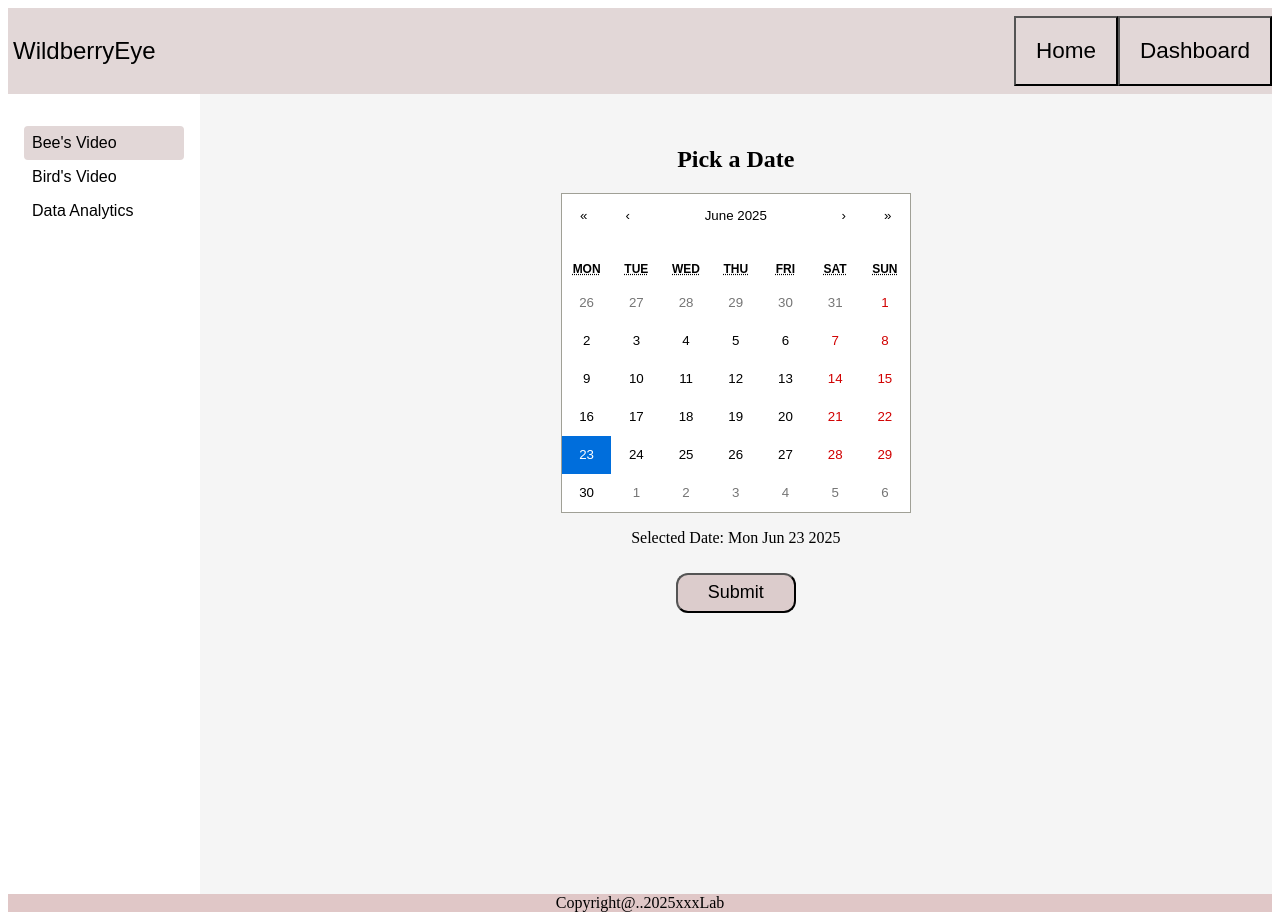
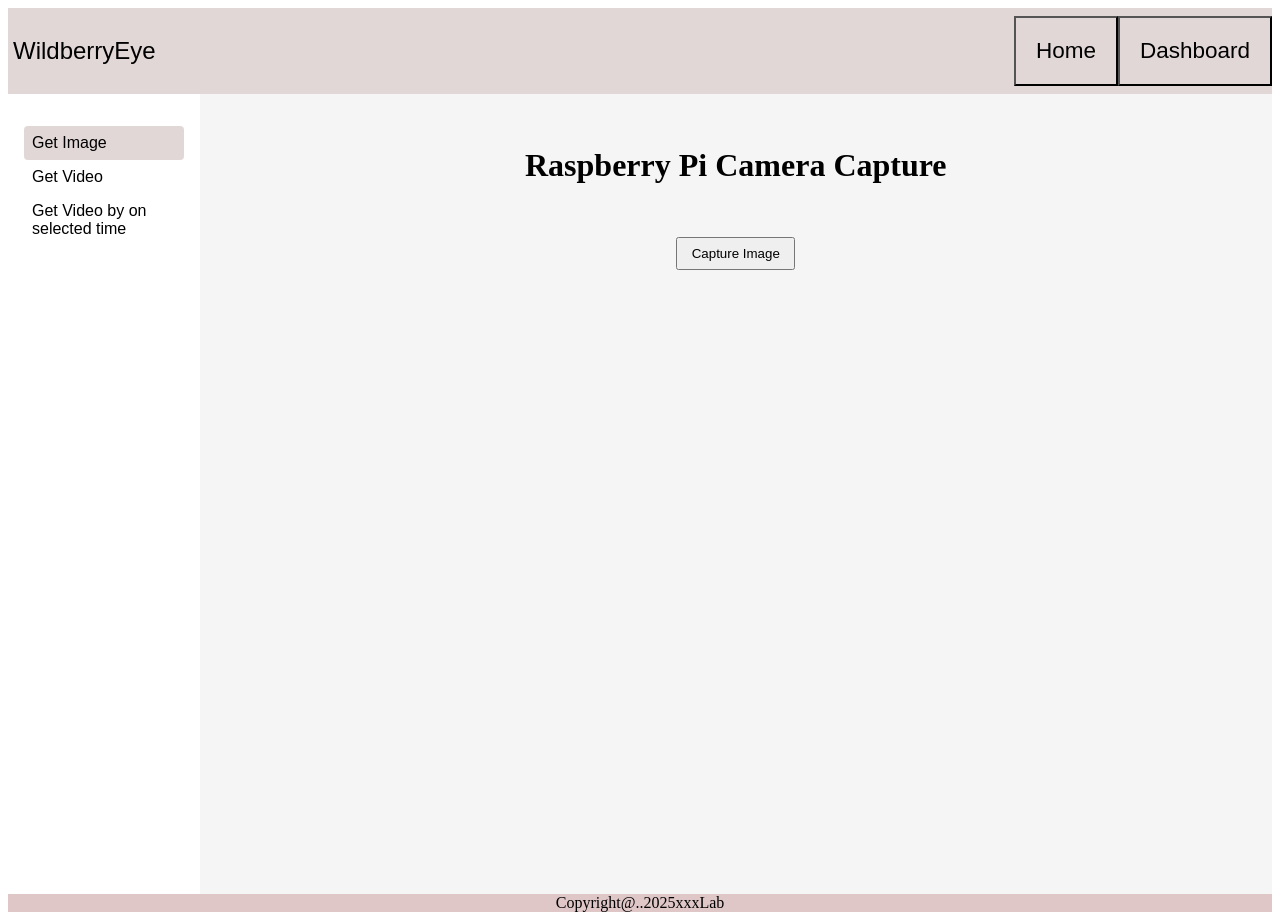
Before and after one commit to caiespin/wildberryeye, a React (Create React App) app in the folder src/raspberry5/frontend/: page /dashboard in a window 1280 px wide. Built offline with nearby package versions, Linux system fonts and the light colour scheme.

Commit message:
enable capture image in dashboard

```diff
--- a/src/raspberry5/frontend/src/Dashboard.js
+++ b/src/raspberry5/frontend/src/Dashboard.js
@@ -4,7 +4,7 @@ import MainContent from "./components/MainContent";
 import "./App.css";
 
 const Dashboard = () => {
-  const [selectedSection, setSelectedSection] = useState("Bee's Video");
+  const [selectedSection, setSelectedSection] = useState("Get Image");
   return (
     <div className="container">
       <Sidebar onSelect={setSelectedSection} selected={selectedSection} />
--- a/src/raspberry5/frontend/src/components/MainContent.js
+++ b/src/raspberry5/frontend/src/components/MainContent.js
@@ -4,15 +4,19 @@ import CameraCapture from "./CameraCapture";
 function MainContent({ section }) {
   return (
     <div className="main-content">
-      {section === "Bee's Video" && (
+      {section === "Get Image" && (
+        <div>
+          <CameraCapture />
+        </div>
+      )}
+      {section === "Get Video" && (
         <div>
           <CalendarComp />
         </div>
       )}
-      {section === "Bird's Video" && <h2>Show Video</h2>}
-      {section === "Data Analytics" && (
+      {section === "Get Video by on selected time" && (
         <div>
-          <CameraCapture />
+          <CalendarComp />
         </div>
       )}
     </div>
--- a/src/raspberry5/frontend/src/components/Sidebar.js
+++ b/src/raspberry5/frontend/src/components/Sidebar.js
@@ -1,5 +1,5 @@
 function Sidebar({ onSelect, selected }) {
-  const sections = ["Bee's Video", "Bird's Video", "Data Analytics"];
+  const sections = ["Get Image", "Get Video", "Get Video by on selected time"];
 
   return (
     <nav className="sidebar">
```
Also changed, not shown: 1 other file (tests, documents, lock files or other folders).
